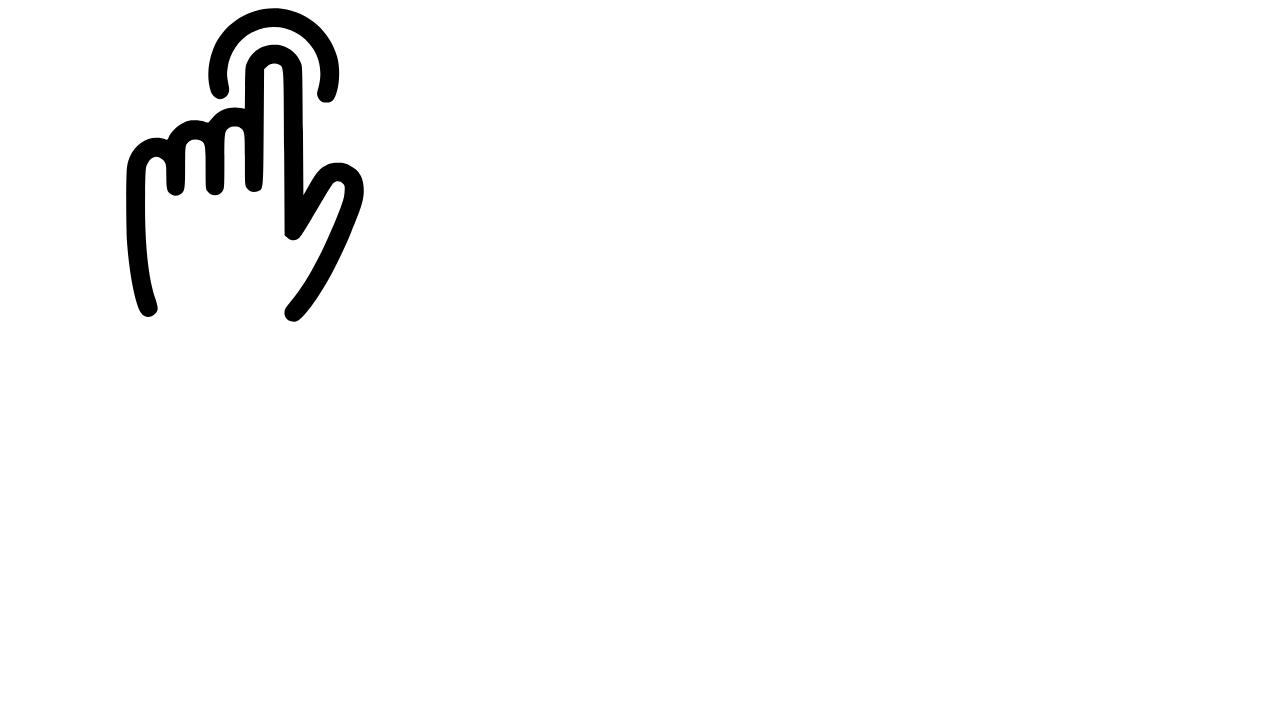
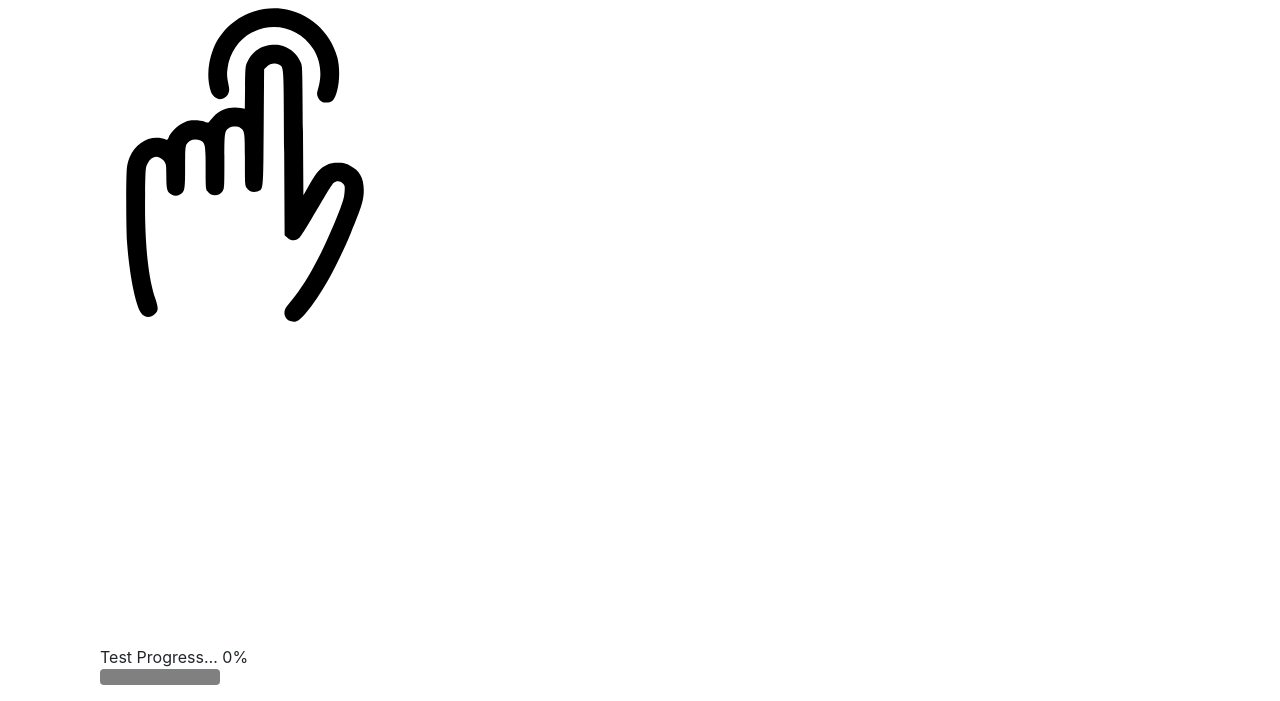
Before and after one commit to jloosli/oliver-dexterity, a website: page public/page3.html in a window 1280 px wide. Shown: the part 99-800 px from the top of the page. Drawn offline with nearby package versions, Linux system fonts and the light colour scheme.

Commit message:
Finished styling test

```diff
--- a/public/js/test.js
+++ b/public/js/test.js
@@ -48,11 +48,12 @@ function countdown(start) {
 }
 
 function test(hand) {
+  updateProgress();
   title.innerHTML = "Use your <span class='text-danger'>" + hand + "</span> hand to tap the screen or keyboard when it flashes GO!";
-  document.body.className=hand;
+  document.body.className = hand;
   setTimeout(function () {
     text.innerHTML = "GO!";
-    document.body.style="background: slateblue; color: white;"
+    document.body.style = "background: slateblue; color: white;"
     testing = true;
     timer = Date.now();
   }, ((Math.random() * (max_test - min_test)) + min_test) * 1000);
@@ -62,7 +63,7 @@ function catchEvent(event) {
   if (testing) {
     console.log(event);
     testing = false;
-    document.body.style="background: white; color: black;"
+    document.body.style = "background: white; color: black;"
     result = (Date.now() - timer) / 1000;
     console.log(result, 'seconds');
     text.innerHTML = "";
@@ -78,6 +79,12 @@ var getQueryParameters = function (str) {
     .map(function (n) { return n = n.split("="), this[n[0]] = n[1], this }
       .bind({})
     )[0];
+}
+
+function updateProgress() {
+  var pct = Math.round(results.length / (max_test+1) * 100);
+  document.querySelector('#test-progress span').innerHTML = pct + '%';
+  document.querySelector('.progress-wrapper progress').value = pct;
 }
 
 function finalize() {
--- a/public/page3.html
+++ b/public/page3.html
@@ -8,6 +8,9 @@
     crossorigin="anonymous">
 </head>
 <style>
+#title {
+  text-align: center;
+}
 #title span {
   font-weight: bold;
   text-decoration: underline;
@@ -15,6 +18,7 @@
 .hand { width: 25vw; display: none;}
 .left .hand { transform: scaleX(-1); display: block;}
 .right .hand {display: block; float: right;}
+.left #title { text-align: left;}
 .right #title {
   text-align: right;
 }
@@ -26,14 +30,25 @@
   transform: translate(-50%, -50%);
 }
 
+.progress-wrapper {
+  position: absolute;
+  bottom: 1rem;
+}
+
 </style>
 
 <body>
   <section class="page3 container">
     <h1 id="title">Test starts in...</h1>
+
     <img class="hand" src="/images/hand.svg" />
     <div id="text"></div>
 
+    <div class="progress-wrapper container">
+      <div class="text-xs-center" id="test-progress">Test Progress&hellip; <span>0%</span></div>
+
+      <progress class="progress" value="0" max="100" aria-describedby="test-progress"></progress>
+    </div>
   </section>
   <script src="https://www.gstatic.com/firebasejs/3.6.3/firebase.js"></script>
   <script src="/js/test.js"></script>
```
Also changed, not shown: public/page4.html (+1 -1 lines). Lines whose indentation alone changed are shown as unchanged.
